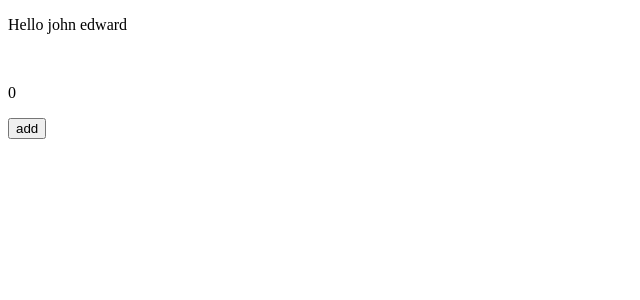
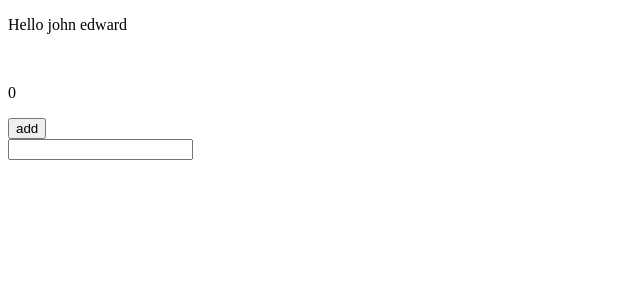
Before and after one commit to dipaaapi/quickbooksweb, a React (Create React App) app: page / in a window 1280 px wide. Shown: the top 300 px of the page, without its empty margins (0-640 px from the left). Built offline with nearby package versions, Linux system fonts and the light colour scheme.

Commit message:
add inpuit function display on console log

```diff
--- a/src/App.js
+++ b/src/App.js
@@ -4,9 +4,16 @@ import { info } from "./Info";
 const App = () => {
 
     const [count, setCount] = useState(0)
+    const [user, setUser] = useState('')
 
     const adding = () => {
         setCount(count + 1)
+    }
+
+    const handleOnChange = (e) => {
+        setUser(e.target.value)
+        // console.log("e: ", e.target.value)
+        console.log("user: ", user)
     }
 
     return (
@@ -15,6 +22,8 @@ const App = () => {
             <br />
             <p>{count}</p>
             <button id="add" onClick={adding}>add</button>
+            <br />
+            <input name="user" onChange={handleOnChange} value={user} />
         </React.Fragment>
     )
 }
```
